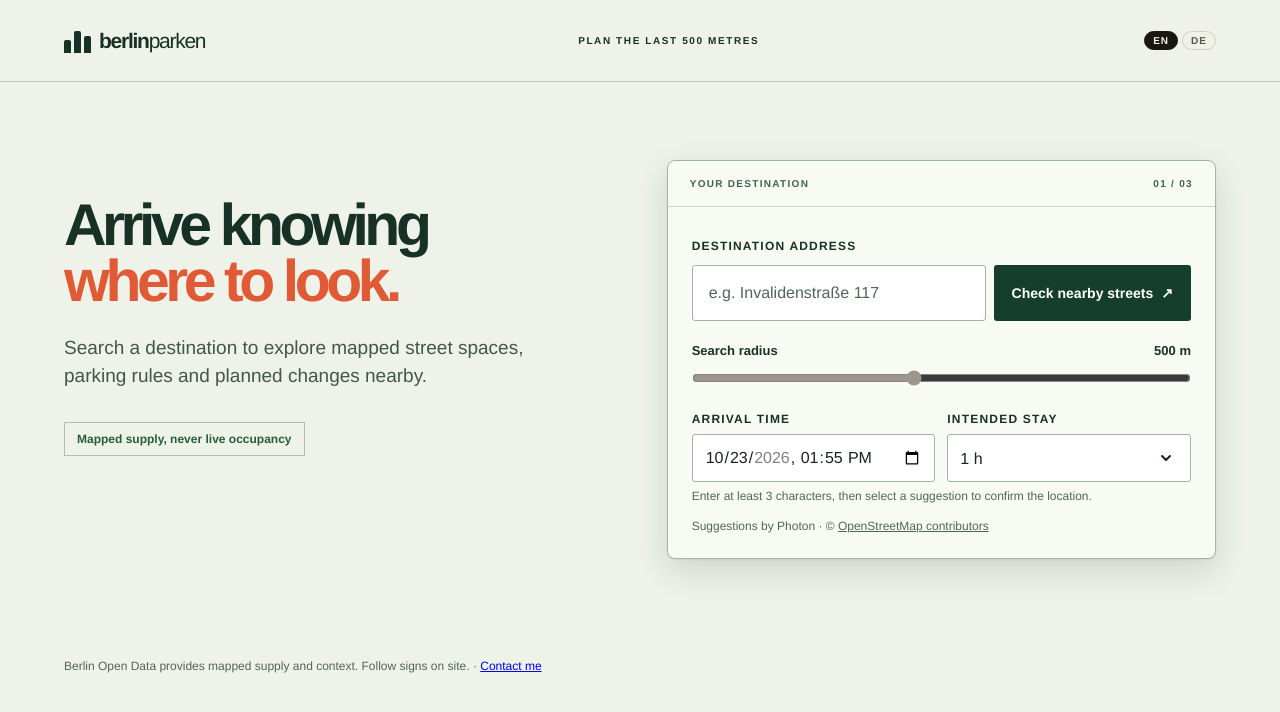
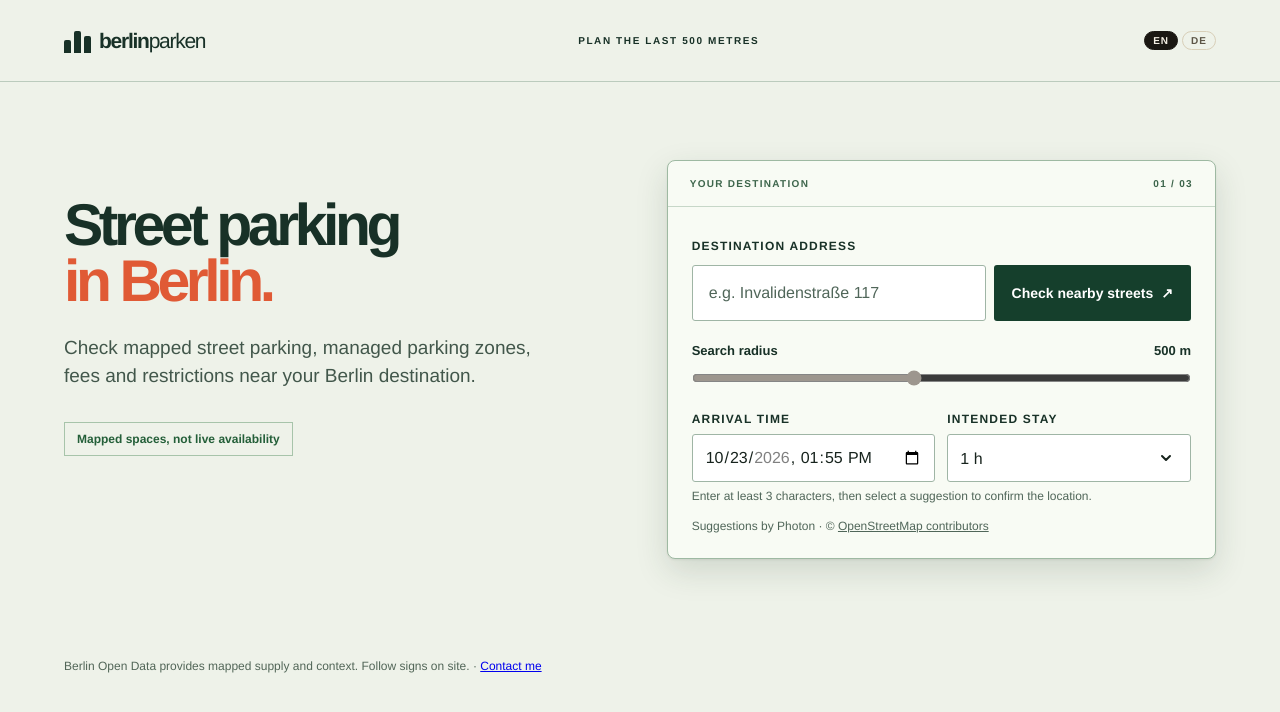
Before and after one commit to rotimi-babalola/berlin-parken, a Next.js app: page / in a window 1280 px wide. Shown: the top 712 px of the page. Built offline with nearby package versions, Linux system fonts and the light colour scheme.

Commit message:
refactor: update metadata titles and descriptions for consistency across pages style: adjust CSS for button text wrapping i18n: improve German and English translations for clarity test: update test to reflect changes in link text

```diff
--- a/src/app/layout.tsx
+++ b/src/app/layout.tsx
@@ -4,9 +4,9 @@ import { Analytics } from "@vercel/analytics/next";
 import "./globals.css";
 
 export const metadata: Metadata = {
-  title: "Berlin Parken — Know the streets before you arrive",
+  title: "Berlin street parking, zones & fees | Berlin Parken",
   description:
-    "Explore mapped street parking, paid zones and planned events around a Berlin destination.",
+    "Check mapped street parking near a Berlin address, managed parking zones, fees and restrictions. No live space availability.",
 };
 
 export default function RootLayout({
--- a/src/app/results/page.tsx
+++ b/src/app/results/page.tsx
@@ -3,9 +3,9 @@ import { Suspense } from "react";
 import { SignalResultsPage } from "@/components/signal/SignalResultsPage";
 
 export const metadata: Metadata = {
-  title: "Results — Berlin Parken",
+  title: "Berlin street parking results | Berlin Parken",
   description:
-    "Mapped street parking, paid zones and planned events around your Berlin destination.",
+    "Review mapped street parking, managed parking zones, fees and restrictions near your Berlin destination. No live space availability.",
 };
 
 // useSearchParams() below needs a Suspense boundary for static prerendering.
--- a/src/components/signal/signal.module.css
+++ b/src/components/signal/signal.module.css
@@ -873,6 +873,7 @@
   }
   .searchLine button {
     width: 100%;
+    white-space: normal;
   }
   .intro h1 {
     font-size: clamp(36px, 10vw, 52px);
--- a/src/lib/dictionaries/de.json
+++ b/src/lib/dictionaries/de.json
@@ -49,7 +49,7 @@
   "results.loading": "Parkdaten in der Nähe werden geladen …",
   "results.unavailablePrefix": "Parkdaten sind nicht verfügbar.",
   "results.retry": "Parkplatzsuche erneut versuchen",
-  "results.back": "← Startseite",
+  "results.back": "← Zur Berliner Parkplatzsuche",
   "results.searchTitle": "Neue Suche",
   "results.invalid": "Dieser Ergebnis-Link ist unvollständig. Starte eine neue Suche, um Parkplätze in der Nähe zu sehen.",
   "results.empty": "Für diesen Radius wurden keine erfassten Parkflächen gefunden.",
@@ -114,10 +114,10 @@
   "events.next": "Weiter →",
   "events.count": "{from}–{to} von {total}",
   "signal.tagline": "PLANE DIE LETZTEN 500 METER",
-  "signal.titleA": "Komm an und weiß,",
-  "signal.titleB": "wo du suchst.",
-  "signal.lede": "Suche ein Ziel, um erfasste Straßenparkplätze, Parkregeln und geplante Änderungen in der Nähe zu erkunden.",
-  "signal.chip": "Erfasster Bestand, keine Live-Belegung",
+  "signal.titleA": "Parken in Berlin",
+  "signal.titleB": "besser planen.",
+  "signal.lede": "Prüfe erfasste Straßenparkplätze, bewirtschaftete Parkzonen, Gebühren und Einschränkungen rund um dein Ziel.",
+  "signal.chip": "Erfasste Parkplätze, keine Live-Verfügbarkeit",
   "signal.panelTitle": "DEIN ZIEL",
   "signal.panelStep": "01 / 03",
   "signal.metricEyebrow": "ERFASSTE PLÄTZE · {radius}",
--- a/src/lib/dictionaries/en.json
+++ b/src/lib/dictionaries/en.json
@@ -49,7 +49,7 @@
   "results.loading": "Loading nearby parking data…",
   "results.unavailablePrefix": "Parking data is unavailable.",
   "results.retry": "Retry parking search",
-  "results.back": "← Home",
+  "results.back": "← Back to Berlin parking search",
   "results.searchTitle": "New search",
   "results.invalid": "This results link is incomplete. Start a new search to see nearby parking.",
   "results.empty": "No mapped parking areas were returned for this radius.",
@@ -114,10 +114,10 @@
   "events.next": "Next →",
   "events.count": "{from}–{to} of {total}",
   "signal.tagline": "PLAN THE LAST 500 METRES",
-  "signal.titleA": "Arrive knowing",
-  "signal.titleB": "where to look.",
-  "signal.lede": "Search a destination to explore mapped street spaces, parking rules and planned changes nearby.",
-  "signal.chip": "Mapped supply, never live occupancy",
+  "signal.titleA": "Street parking",
+  "signal.titleB": "in Berlin.",
+  "signal.lede": "Check mapped street parking, managed parking zones, fees and restrictions near your Berlin destination.",
+  "signal.chip": "Mapped spaces, not live availability",
   "signal.panelTitle": "YOUR DESTINATION",
   "signal.panelStep": "01 / 03",
   "signal.metricEyebrow": "MAPPED SPACES · {radius}",
```
Also changed, not shown: 1 other file (tests, documents, lock files or other folders).
